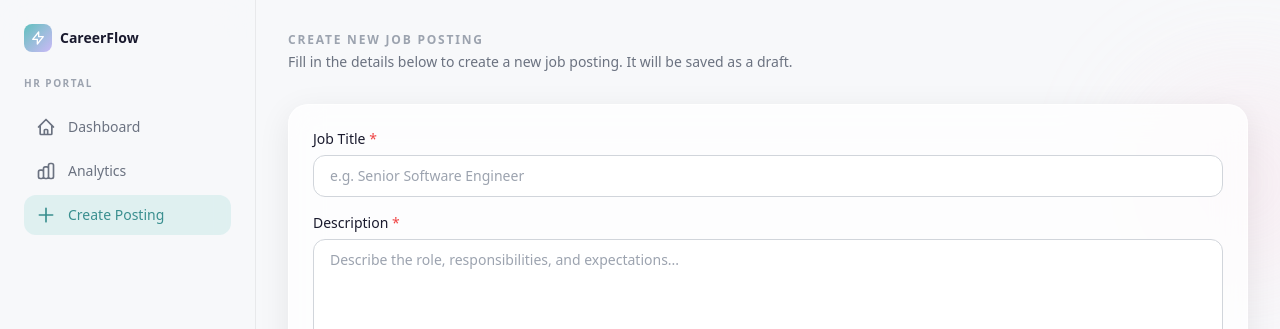
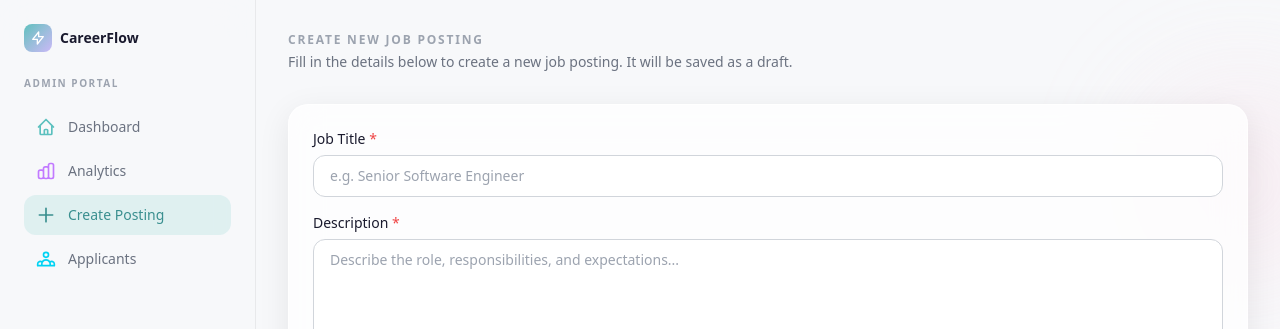
Before and after one commit to Rvngrr/JSON_Titum, a Next.js app: page /hr/jobs/new in a window 1280 px wide. Shown: the top 329 px of the page. Built offline with nearby package versions, Linux system fonts and the light colour scheme.

Commit message:
feat: rename HR Portal to Admin Portal, add colored nav icons and Applicants link

```diff
--- a/src/app/(dashboard)/hr/layout.tsx
+++ b/src/app/(dashboard)/hr/layout.tsx
@@ -14,6 +14,7 @@ const NAV_ITEMS = [
     href: "/hr",
     label: "Dashboard",
     exactMatch: true,
+    iconColor: "text-[var(--accent)]",
     icon: (
       <svg className="h-5 w-5" fill="none" stroke="currentColor" viewBox="0 0 24 24" aria-hidden="true">
         <path strokeLinecap="round" strokeLinejoin="round" strokeWidth={2} d="M3 12l2-2m0 0l7-7 7 7M5 10v10a1 1 0 001 1h3m10-11l2 2m-2-2v10a1 1 0 01-1 1h-3m-6 0a1 1 0 001-1v-4a1 1 0 011-1h2a1 1 0 011 1v4a1 1 0 001 1m-6 0h6" />
@@ -24,6 +25,7 @@ const NAV_ITEMS = [
     href: "/hr/analytics",
     label: "Analytics",
     exactMatch: false,
+    iconColor: "text-purple-400",
     icon: (
       <svg className="h-5 w-5" fill="none" stroke="currentColor" viewBox="0 0 24 24" aria-hidden="true">
         <path strokeLinecap="round" strokeLinejoin="round" strokeWidth={2} d="M9 19v-6a2 2 0 00-2-2H5a2 2 0 00-2 2v6a2 2 0 002 2h2a2 2 0 002-2zm0 0V9a2 2 0 012-2h2a2 2 0 012 2v10m-6 0a2 2 0 002 2h2a2 2 0 002-2m0 0V5a2 2 0 012-2h2a2 2 0 012 2v14a2 2 0 01-2 2h-2a2 2 0 01-2-2z" />
@@ -34,9 +36,21 @@ const NAV_ITEMS = [
     href: "/hr/jobs/new",
     label: "Create Posting",
     exactMatch: false,
+    iconColor: "text-green-400",
     icon: (
       <svg className="h-5 w-5" fill="none" stroke="currentColor" viewBox="0 0 24 24" aria-hidden="true">
         <path strokeLinecap="round" strokeLinejoin="round" strokeWidth={2} d="M12 4v16m8-8H4" />
+      </svg>
+    ),
+  },
+  {
+    href: "/hr/applicants",
+    label: "Applicants",
+    exactMatch: false,
+    iconColor: "text-cyan-400",
+    icon: (
+      <svg className="h-5 w-5" fill="none" stroke="currentColor" viewBox="0 0 24 24" aria-hidden="true">
+        <path strokeLinecap="round" strokeLinejoin="round" strokeWidth={2} d="M17 20h5v-2a3 3 0 00-5.356-1.857M17 20H7m10 0v-2c0-.656-.126-1.283-.356-1.857M7 20H2v-2a3 3 0 015.356-1.857M7 20v-2c0-.656.126-1.283.356-1.857m0 0a5.002 5.002 0 019.288 0M15 7a3 3 0 11-6 0 3 3 0 016 0z" />
       </svg>
     ),
   },
@@ -71,7 +85,7 @@ export default function HRLayout({
         </Link>
 
         <p className="text-[10px] font-semibold uppercase tracking-[0.15em] text-[var(--text-muted)] mb-4">
-          HR Portal
+          Admin Portal
         </p>
 
         <ul className="space-y-1">
@@ -89,7 +103,7 @@ export default function HRLayout({
                   aria-current={active ? "page" : undefined}
                   onClick={() => setMobileMenuOpen(false)}
                 >
-                  {item.icon}
+                  <span className={active ? "" : item.iconColor}>{item.icon}</span>
                   {item.label}
                 </Link>
               </li>
```
